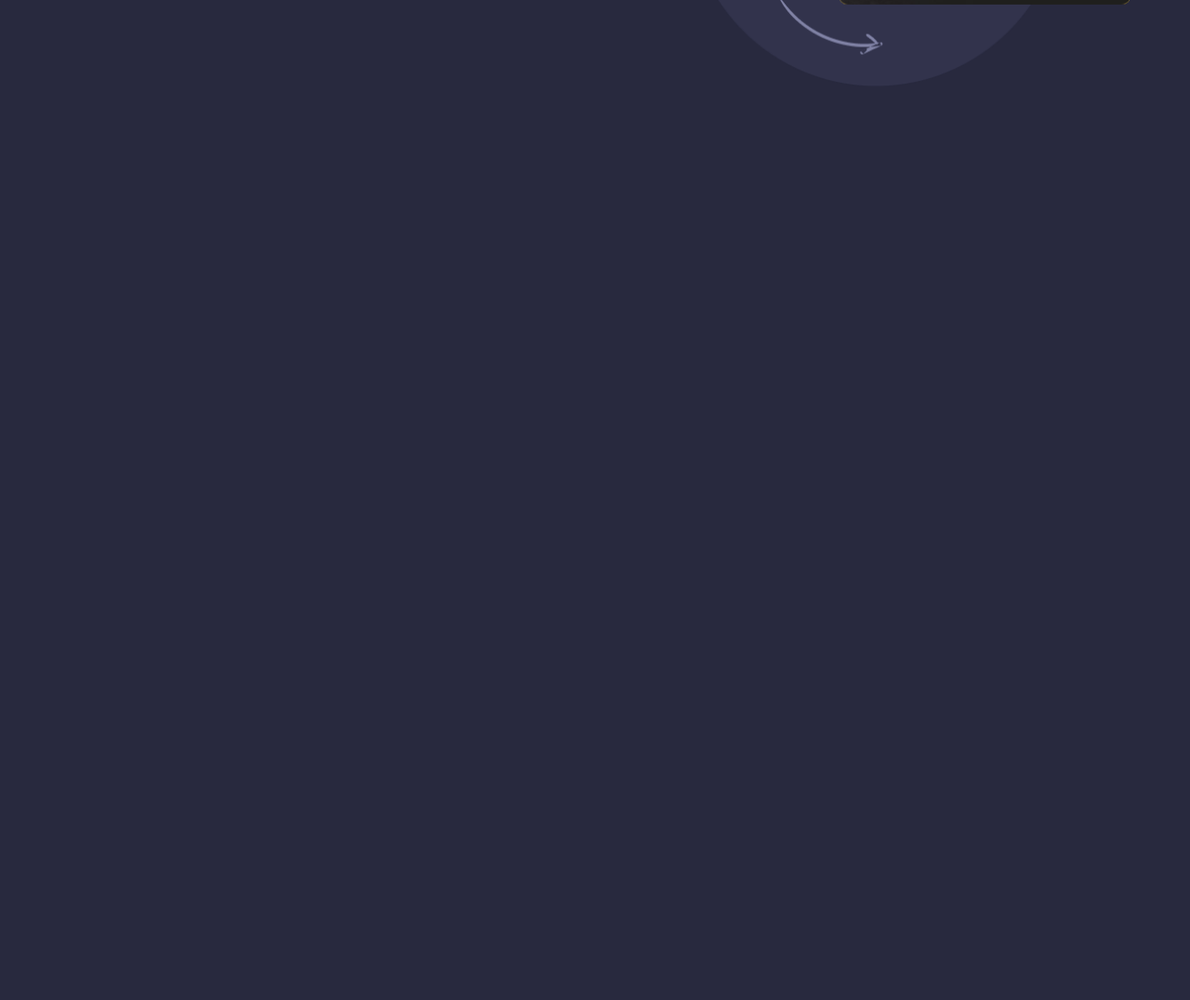
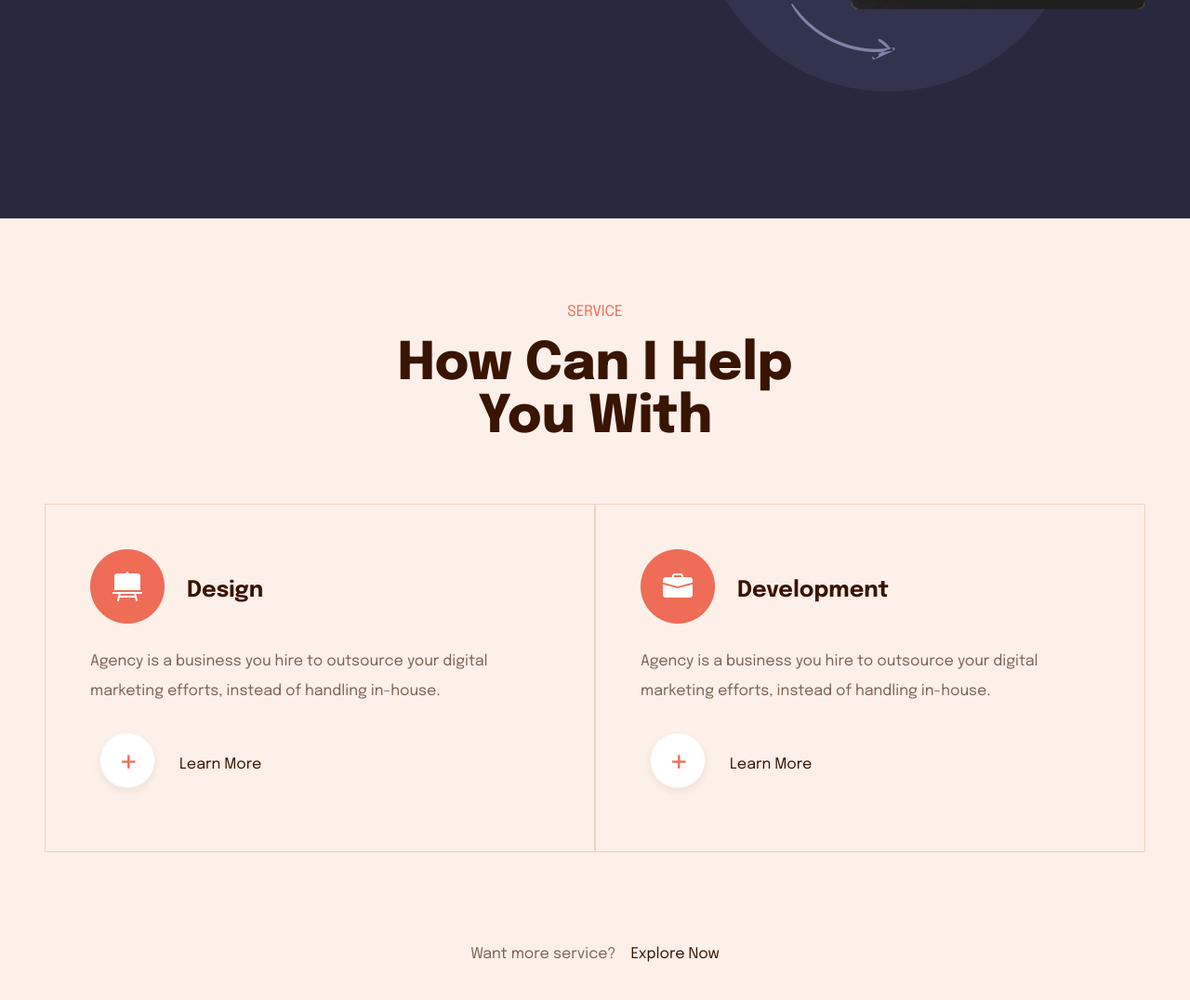
Before and after one commit to edusal100/portfolio-2.0, a plain HTML site: page index.html in a window 1280 px wide. Shown: the part 572-1648 px from the top of the page at 93% size. Before the commit the page ends 800 px from the top, so only its background shows below. Drawn offline with Linux system fonts and the light colour scheme.

Commit message:
adjusting hero section and added service section

```diff
--- a/app/scss/_global.scss
+++ b/app/scss/_global.scss
@@ -24,14 +24,14 @@ a, a:visited, a:hover {
 // Spacing
 
 .container {
-    padding-left: 4rem;
-    padding-right: 4rem;
+    padding-left: 3rem;
+    padding-right: 3rem;
     padding-top: 1rem;
 }
 
 .container_hero {
-    padding-left: 4rem;
-    padding-right: 4rem;
+    padding-left: 3rem;
+    padding-right: 3rem;
     padding-top: 3rem;
 }
 
@@ -71,3 +71,10 @@ a, a:visited, a:hover {
         display: none;
     }
 }
+
+.column_mobile{
+    @include breakpoint_down (small) {
+        flex-direction: column;
+
+    }
+}
--- a/app/scss/_home.scss
+++ b/app/scss/_home.scss
@@ -1,4 +1,5 @@
 .hero {
+    padding-bottom: 8.28rem;
     h5{
         color: $orange;
         font-weight: $xlight;
@@ -29,6 +30,7 @@
         font-size: $font-sm;
         margin-top:auto;
         margin-bottom: auto;
+        line-height: 2rem;
     }
     a{
         background: $orange;
@@ -45,3 +47,56 @@
         height: auto;
     }
 }
+
+.service {
+    background: $light_cream;
+    padding-bottom: 6.25rem;
+
+    h5 {
+        color: $orange;
+        font-size: $font-sm;
+        font-weight: $xlight;
+        margin-top: 2.75rem;
+        margin-bottom: 0;
+    }
+    h2{
+        color: $dark_brown;
+        font-size: $font_large;
+        font-weight: $med;
+        margin-top: 1.25rem;
+        text-align: center;
+        margin-bottom: 0px;
+    }
+    &_menu{
+        margin-top: 4rem;
+        margin-bottom: 4rem;
+    }
+    h4{
+        color: $dark_brown;
+        font-size: $font-md;
+        font-weight: $light;
+        margin-left: 1.5rem;
+    }
+    img {
+        width: 80px;
+        height: 80px;
+    }
+    p{
+        color: $light_brown;
+        font-size: $font-sm;
+        font-weight: $xlight;
+        line-height: 2rem;
+
+    }
+    h6{
+        font-size: $font-sm;
+        font-weight: $xlight;
+        color: $dark_brown;
+        margin-left: 1rem;
+    }
+    .border_menu{
+        border: 1px solid $dark_cream;
+        padding: 3rem;
+    }
+
+}
--- a/index.html
+++ b/index.html
@@ -66,12 +66,13 @@
             <a class="button hide_for_mobile" href="/">CONTACT</a>
         </nav>
 
+        <!-- Home Section -->
 
-        <section class="hero container_hero flex flex-jc-sb flex-ai-c">
+        <section class="hero container_hero flex flex-jc-sb flex-ai-c column_mobile">
 
             <div class="flex flex-column">
                 <h5>Hi, my name is</h5>
-                <H1>Eduardo Saldana</H1>
+                <h1>Eduardo Saldana</h1>
                 <h3>I build things for the web</h3>
                 <p>I’m a front end developer specializing in building <br> (and occasionally designing) exceptional digital experiences.</p>
                 <a href="/">SEE MY WORK</a>
@@ -84,6 +85,50 @@
 
     </header>
 
+    <!-- Service Section -->
+
+    <section class="service container_hero flex flex-column flex-ai-c">
+        <h5>SERVICE</h5>
+        <h2>How Can I Help<br>You With</h2>
+
+        <div class="service_menu flex">
+
+            <!-- Design -->
+
+            <div class="design border_menu flex flex-column">
+                <div class="flex">
+                    <img src="/images/design.png" alt="design_icon">
+                    <h4>Design</h4>
+                </div>
+                <p>Agency is a business you hire to outsource your digital marketing efforts, instead of handling in-house.</p>
+                <div class="flex flex-ai-c">
+                    <img src="/images/plus_button.png" alt="design_icon">
+                    <h6>Learn More</h6>
+                </div>
+            </div>
+            <!-- Development -->
+
+            <div class="development border_menu flex flex-column">
+                <div class="flex">
+                    <img src="/images/dev.png" alt="design_icon">
+                    <h4>Development</h4>
+                </div>
+                <p>Agency is a business you hire to outsource your digital marketing efforts, instead of handling in-house.</p>
+                <div class="flex flex-ai-c">
+                    <img src="/images/plus_button.png" alt="design_icon">
+                    <h6>Learn More</h6>
+                </div>
+            </div>
+        </div>
+
+        <div class="flex flex-ai-c">
+            <p>Want more service?</p>
+            <h6>Explore Now</h6>
+
+        </div>
+
+    </section>
+
 
     <script src="/app/js/script.js"></script>
 
```
Also changed, not shown: dist/style.css, images/design.png (added), images/dev.png (added), images/plus_button.png (added).
